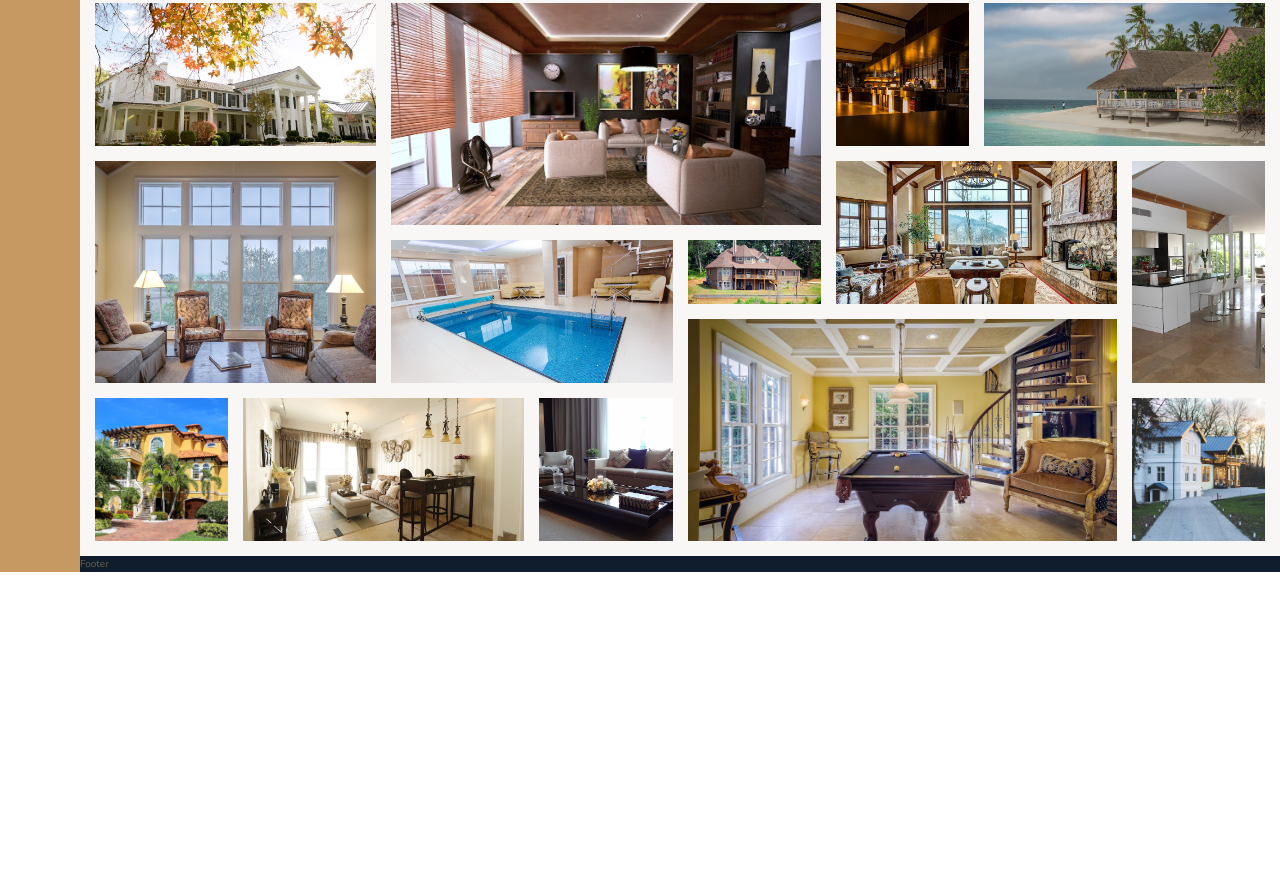
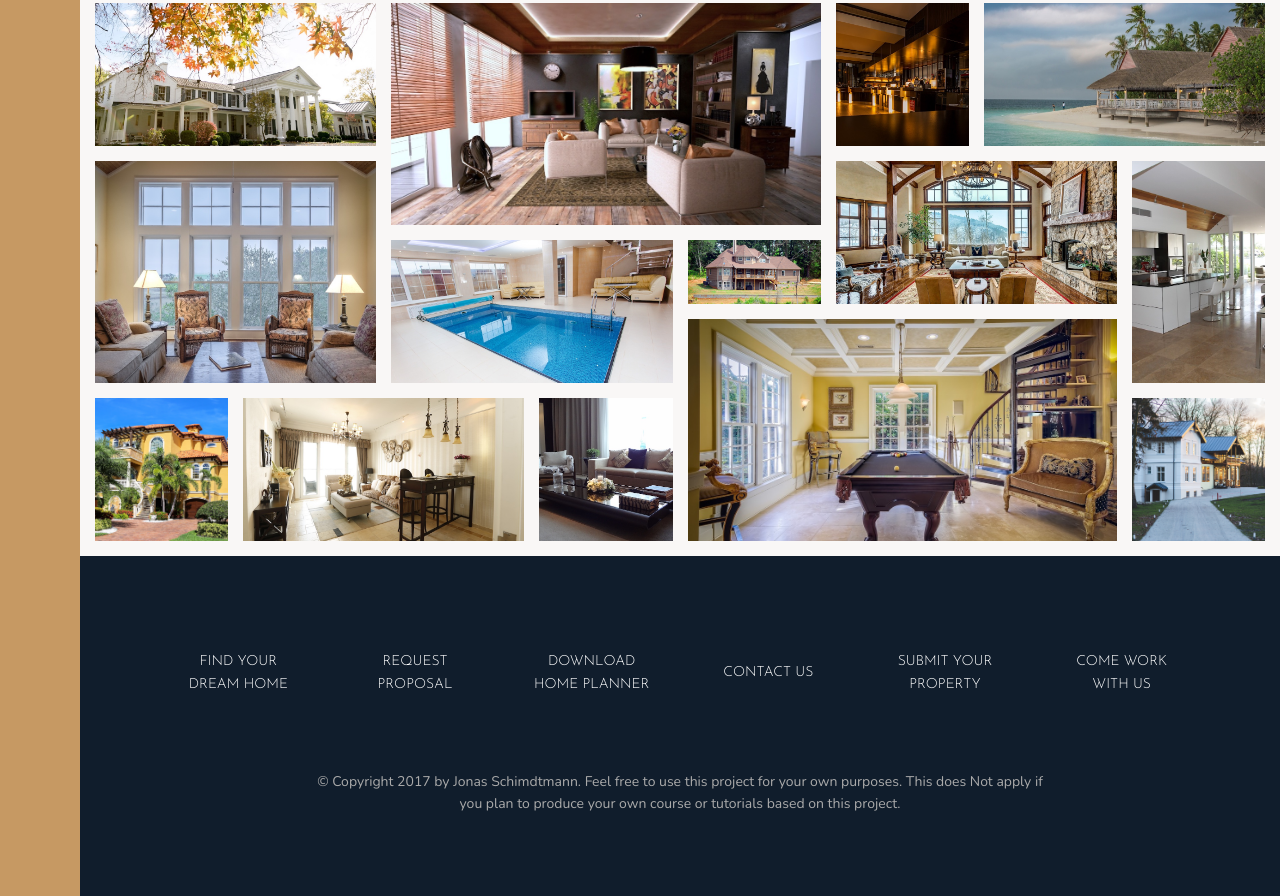
Before and after one commit to unclejide1/nexter-with-grid, a website: page index.html in a window 1280 px wide. Shown: the part 3142-4038 px from the top of the page. Before the commit the page ends 3714 px from the top, so only its background shows below. Drawn offline with nearby package versions, Linux system fonts and the light colour scheme.

Commit message:
feat: add footer section

```diff
--- a/index.html
+++ b/index.html
@@ -353,6 +353,19 @@
 
     </section>
 
-    <footer class="footer">Footer</footer>
+    <footer class="footer">
+      <ul class="nav">
+        <li class="nav__item"><a href="#" class="nav__link">Find your dream home</a></li>
+        <li class="nav__item"><a href="#" class="nav__link">Request proposal</a></li>
+        <li class="nav__item"><a href="#" class="nav__link">Download home planner</a></li>
+        <li class="nav__item"><a href="#" class="nav__link">Contact us</a></li>
+        <li class="nav__item"><a href="#" class="nav__link">Submit your property</a></li>
+        <li class="nav__item"><a href="#" class="nav__link">Come work with us</a></li>
+    </ul>
+    <p class="copyright">
+      &copy; Copyright 2017 by Jonas Schimdtmann. Feel free to use this project for your own purposes. This does Not apply
+      if you plan to produce your own course or tutorials based on this project.
+    </p>
+  </footer>
   </body>
 </html>
--- a/sass/_footer.scss
+++ b/sass/_footer.scss
@@ -1,4 +1,52 @@
 .footer{
     background-color: $color-secondary;
     grid-column: full-start / full-end;
+    padding: 8rem;
 }
+
+.nav{
+    list-style: none;
+
+    display: grid;
+    grid-template-columns: repeat(auto-fit, minmax(15rem, 1fr));
+    grid-gap: 2rem;
+    align-items: center;
+
+
+    &__item{
+
+    }
+
+    &__link:link,
+    &__link:visited{
+        font-size: 1.4rem;
+        color: #fff;
+        text-decoration: none;
+        font-family: $font-display;
+        text-transform: uppercase;
+        text-align: center;
+        padding: 1.5rem;
+        display: block;
+        transition: all .2s;
+
+
+    }
+
+    &__link:hover,
+    &__link:active{
+        background-color: rgba( #fff, .05);
+        transform: translateY(-3px);
+    }
+
+}
+
+.copyright{
+    font-size: 1.4rem;
+    color: $color-grey-light-2;
+    margin-top: 6rem;
+    margin-right: auto;
+    margin-left: auto;
+    text-align: center;
+    width: 70%;
+
+}
```
Also changed, not shown: css/style.css.
